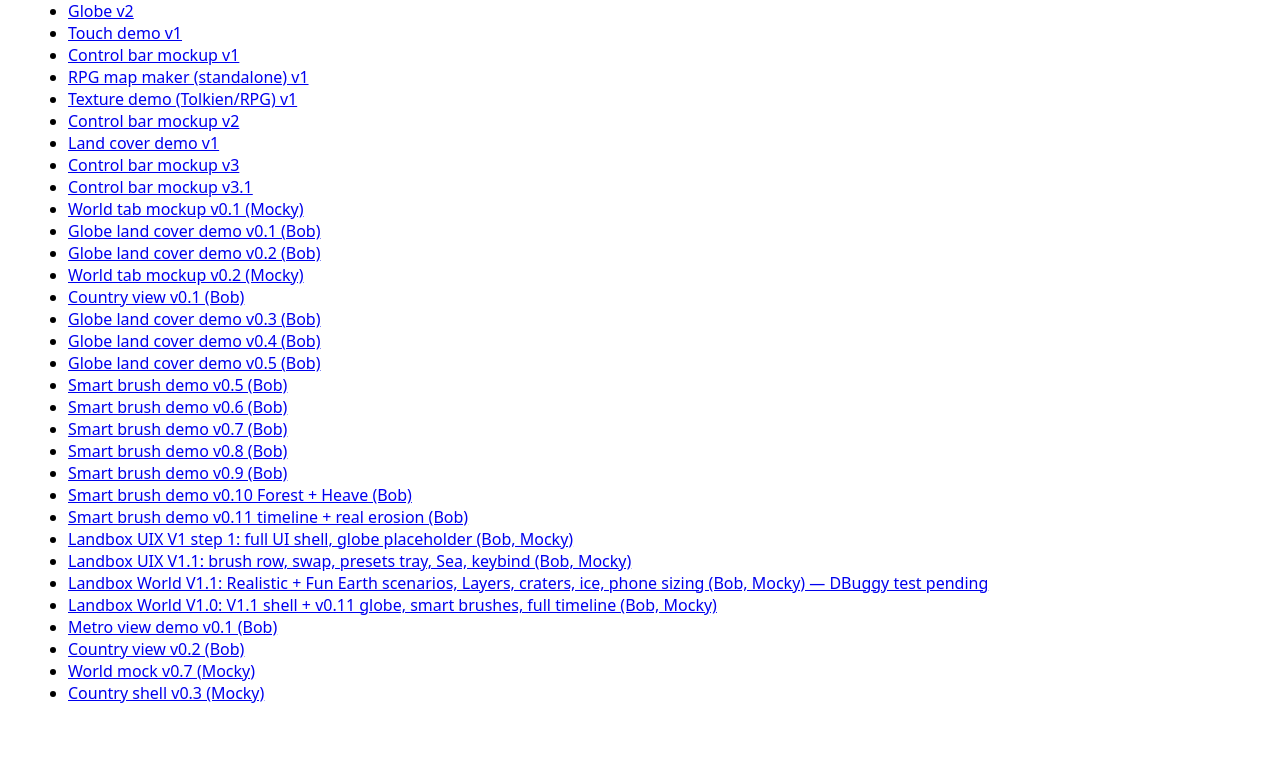
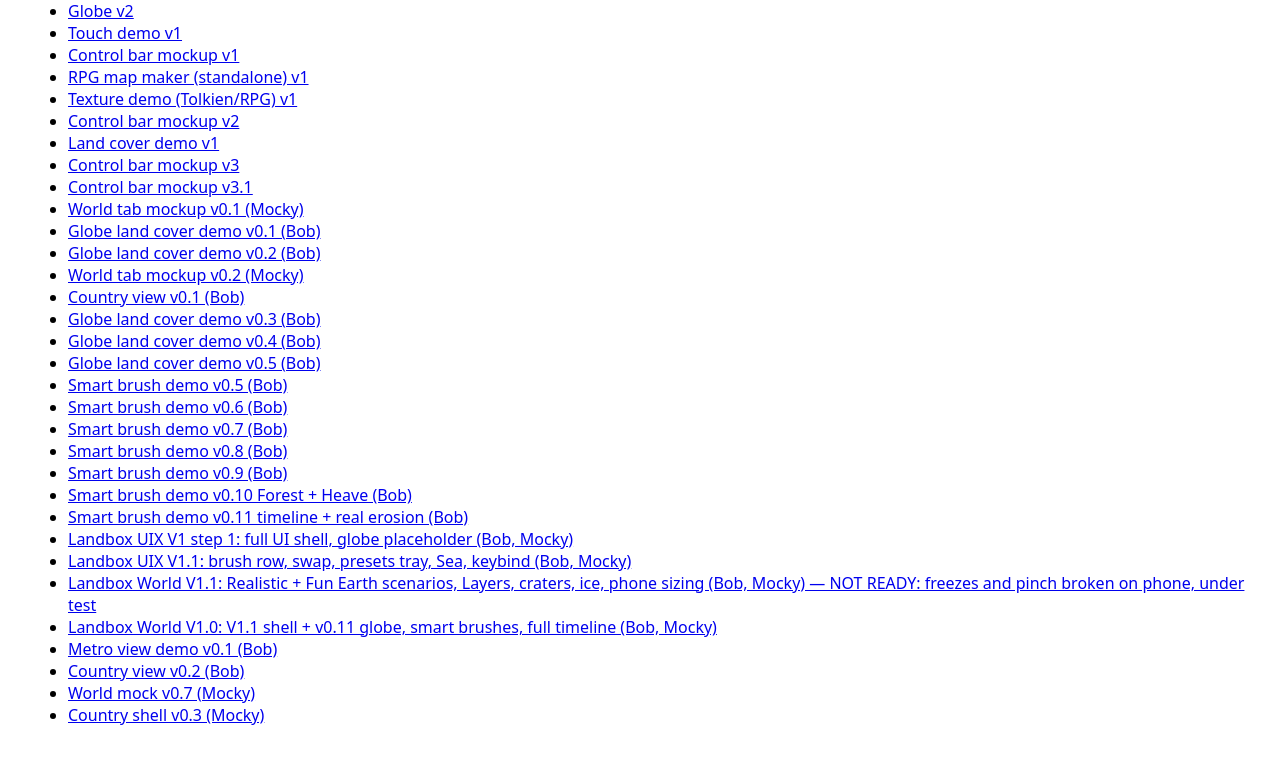
Before and after one commit to Joshwake/landbox-demos, a plain HTML site: page index.html in a window 1280 px wide. Shown: the part 114-878 px from the top of the page. Drawn offline with Linux system fonts and the light colour scheme.

Commit message:
Mark World V1.1 not ready

```diff
--- a/index.html
+++ b/index.html
@@ -15,7 +15,7 @@
   <li><a href="smart-brush-demo-v0.11.html">Smart brush demo v0.11 timeline + real erosion (Bob)</a></li>
   <li><a href="landbox-uix-v1.html">Landbox UIX V1 step 1: full UI shell, globe placeholder (Bob, Mocky)</a></li>
 <li><a href="landbox-uix-v1.1.html">Landbox UIX V1.1: brush row, swap, presets tray, Sea, keybind (Bob, Mocky)</a></li>
-<li><a href="landbox-world-v1.1.html">Landbox World V1.1: Realistic + Fun Earth scenarios, Layers, craters, ice, phone sizing (Bob, Mocky) — DBuggy test pending</a></li>
+<li><a href="landbox-world-v1.1.html">Landbox World V1.1: Realistic + Fun Earth scenarios, Layers, craters, ice, phone sizing (Bob, Mocky) — NOT READY: freezes and pinch broken on phone, under test</a></li>
 <li><a href="landbox-world-v1.0.html">Landbox World V1.0: V1.1 shell + v0.11 globe, smart brushes, full timeline (Bob, Mocky)</a></li>
   <li><a href="metro-view-demo-v0.1.html">Metro view demo v0.1 (Bob)</a></li>
   <li><a href="country-view-v0.2.html">Country view v0.2 (Bob)</a></li>
```
